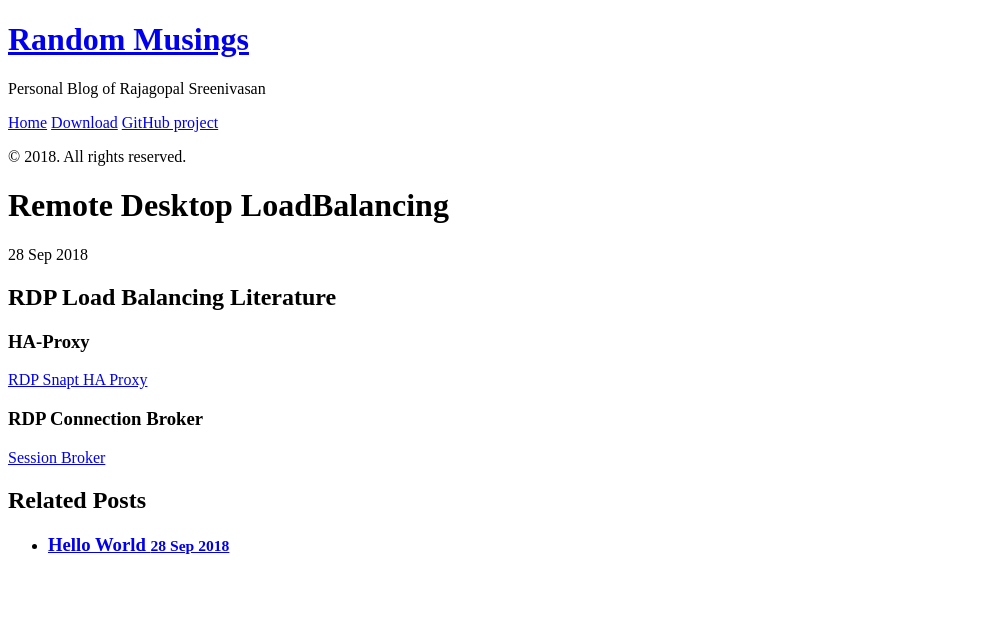
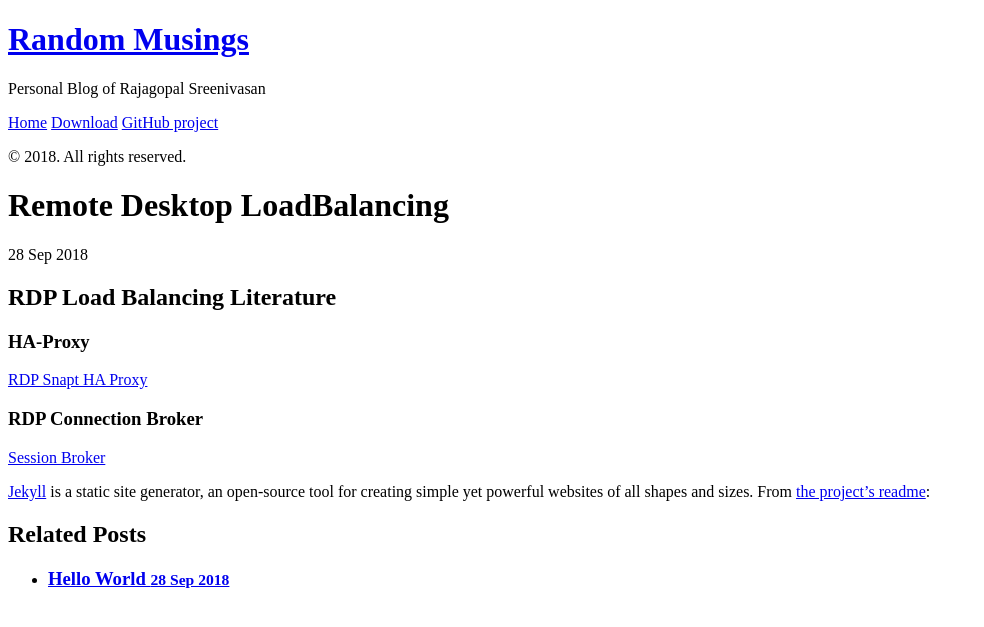
Before and after one commit to rajsreen/rajsreen_old.github.io, a Jekyll site: the page built from _posts/2018-09-28-rdp.md, in a window 1280 px wide. Shown: the top 627 px of the page, without its empty margins (0-984 px from the left). Built offline with Jekyll 4.4.1, drawn with Linux system fonts in a browser that asks for light colours.

Commit message:
Update 2018-09-28-rdp.md

```diff
--- a/_posts/2018-09-28-rdp.md
+++ b/_posts/2018-09-28-rdp.md
@@ -10,3 +10,8 @@ title: Remote Desktop LoadBalancing
 
 ### RDP Connection Broker
 [Session Broker](https://turbofuture.com/computers/How-to-Set-Up-Load-Balancing-for-Terminal-Servers)
+
+
+
+[Jekyll](http://jekyllrb.com) is a static site generator, an open-source tool for creating simple yet powerful websites of all shapes and sizes. From [the project's readme](http\
+s://github.com/mojombo/jekyll/blob/master/README.markdown):
```
